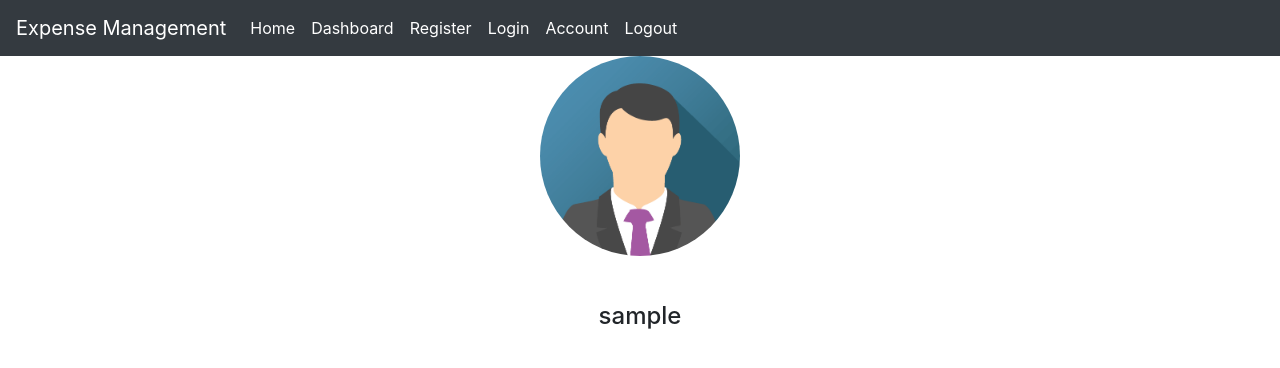
After one commit to dhirajbezbaruah/daily-expenditure-management-Flask, a Flask app: page /profile in a window 1280 px wide. The commit adds this page. Shown: the top 368 px of the page. Run offline with Flask 2, Linux system fonts and the light colour scheme; the visitor is signed in with stand-in values (Sample User, id 1); some libraries are stand-ins or nearby versions.

Commit message:
user profile

```diff
--- a/main.py
+++ b/main.py
@@ -1,13 +1,11 @@
 from flask import Flask, render_template, request, flash, redirect, url_for, session, logging, flash
-from wtforms import StringField, PasswordField, validators, Form
+from wtforms import StringField, PasswordField, validators, Form, DateField
 from flask_mysqldb import MySQL
 from passlib.hash import sha256_crypt
 from functools import wraps
 from flask_mail import Mail, Message
 from itsdangerous import URLSafeTimedSerializer, SignatureExpired, TimedJSONWebSignatureSerializer
-import time
-from wtforms.fields.html5 import DateField
-from flask_moment import Moment
+
 
 
 app=Flask(__name__)
@@ -19,7 +17,7 @@ app.config['MYSQL_DB'] ='myflaskapp'
 app.config['MYSQL_CURSORCLASS'] ='DictCursor'
 
 mysql=MySQL(app)
-moment = Moment(app)
+
 
 
 #mail server config
@@ -150,6 +148,7 @@ def login():
             if sha256_crypt.verify(passwordlogin, password) and  (cur.execute("SELECT * FROM users where confirm_email='1' and password=%s", [password])):
                 session['logged_in']= True
                 session['username']= usernamelogin
+
                 flash('you are now logged in', 'success')
                 return redirect(url_for('index'))
             elif sha256_crypt.verify(passwordlogin, password) and  (cur.execute("SELECT * FROM users where confirm_email='0'  and password=%s", [password])):
@@ -237,7 +236,7 @@ def reset_password(tokenforget):
     if request.method=='POST' and formreset.validate():
         password= sha256_crypt.encrypt(str(formreset.password.data))
         try:
-            email=s.loads(tokenforget, salt='forget_pass', max_age=10)
+            email=s.loads(tokenforget, salt='forget_pass', max_age=3600)
             cur=mysql.connection.cursor()
             cur.execute("SELECT * FROM users WHERE email=%s", [email])
             if cur.fetchone() is not None:
@@ -276,7 +275,12 @@ def dashboard():
 
 
 
+#User Profile
 
+@app.route('/profile')
+@login_required
+def profile():
+    return render_template('userprofile.html')
 
 if __name__ == "__main__":
     app.secret_key='secret123'
--- a/templates/includes/_navbar.html
+++ b/templates/includes/_navbar.html
@@ -1,4 +1,8 @@
 <nav class="navbar navbar-expand-md navbar-dark bg-dark static">
+  <style>
+
+
+  </style>
         <a class="navbar-brand" href="#">Expense Management</a>
         <button class="navbar-toggler" type="button" data-toggle="collapse" data-target="#navbarsExampleDefault" aria-controls="navbarsExampleDefault" aria-expanded="false" aria-label="Toggle navigation">
           <span class="navbar-toggler-icon"></span>
@@ -18,6 +22,9 @@
             <li class="nav-item active">
                     <a class="nav-link " href="/login">Login</a>
             </li>
+            <li class="nav-item active">
+                <a class="nav-link " href="/profile">Account</a>
+        </li>
             <div class="topnav-right">
             <li class="nav-item active">
               <a class="nav-link " href="/logout">Logout</a>
--- /dev/null
+++ b/templates/userprofile.html
@@ -0,0 +1,29 @@
+{%extends 'layout.html'%}
+{%block body%}
+<style>
+
+.avatar {
+    vertical-align: middle;
+    width: 200px;
+    height: 200px;
+    border-radius: 50%;
+    display: block;
+    margin-left: auto;
+    margin-right: auto;
+  }
+  </style>
+  <style>
+  .user {
+    position: absolute;
+    top: 40%;
+    left: 50%;
+    -moz-transform: translateX(-50%) translateY(-50%);
+    -webkit-transform: translateX(-50%) translateY(-50%);
+    transform: translateX(-50%) translateY(-50%);
+  }
+  </style>
+
+  <img src="{{url_for('static', filename='img_avatar.png')}}" alt="Avatar" class="avatar">
+  <div class="user"><h4>{{ session['username'] }}</h4></div>
+  {{session['email']}}
+{%endblock%}
```
Also changed, not shown: templates/index.html (+6 -1 lines), static/img_avatar.png (added).
